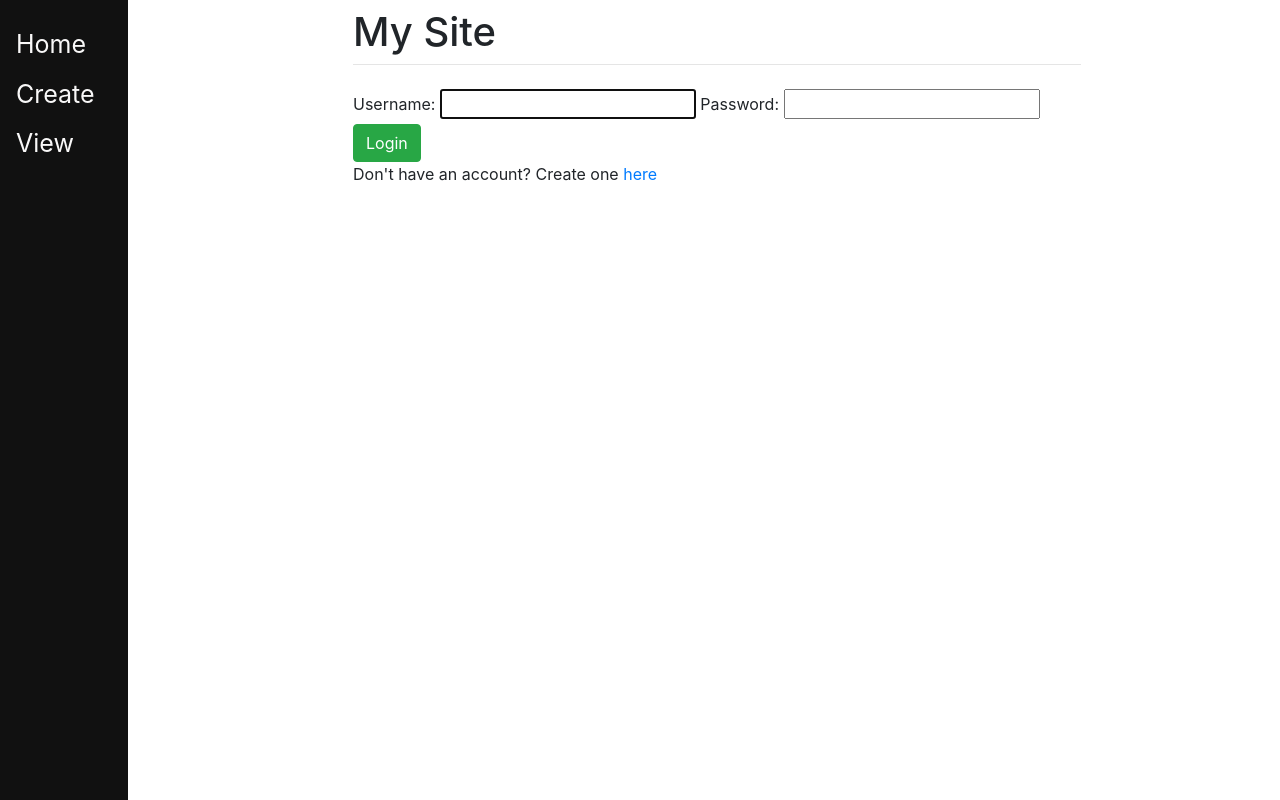
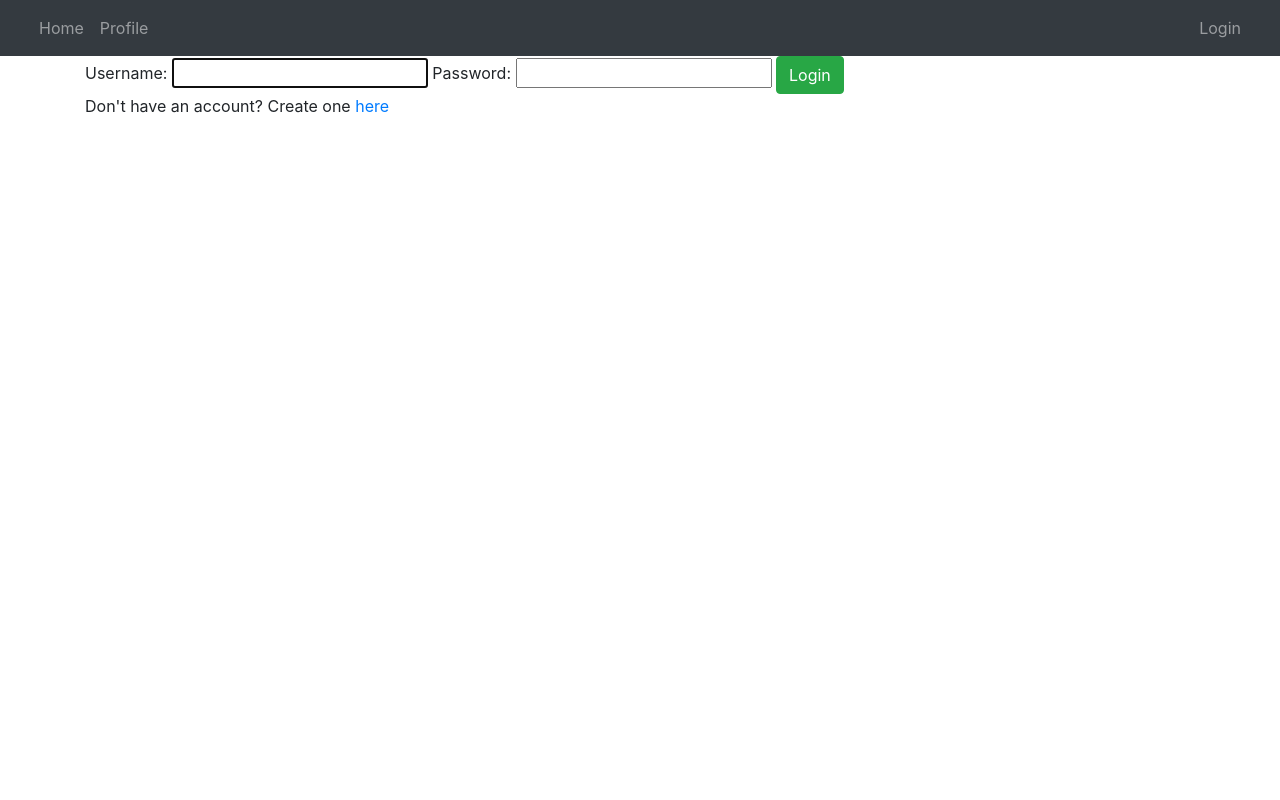
Before and after one commit to Geni-96/Patient-and-Insurance-Management-System, a Django app: page /login/ in a window 1280 px wide. Run offline with Django 4.2, Linux system fonts and the light colour scheme; some libraries are stand-ins or nearby versions.

Commit message:
Login/Signup using postgres

```diff
--- a/PNIM/PNIM/urls.py
+++ b/PNIM/PNIM/urls.py
@@ -1,4 +1,4 @@
-"""PNIM URL Configuration
+"""mysite URL Configuration
 
 The `urlpatterns` list routes URLs to views. For more information please see:
     https://docs.djangoproject.com/en/4.1/topics/http/urls/
@@ -19,5 +19,5 @@ from django.urls import path, include
 urlpatterns = [
     path("admin/", admin.site.urls),
     path("", include("main.urls")),
-    path("",include("django.contrib.auth.urls")),
+    path("", include("django.contrib.auth.urls")),
 ]
--- a/PNIM/main/templates/main/base.html
+++ b/PNIM/main/templates/main/base.html
@@ -1,70 +1,44 @@
-<!doctype html>
-<html>
+<!DOCTYPE html>
+<html lang="en">
 <head>
-        <!-- <script src="https://cdn.tailwindcss.com"></script>
-        <script type="text/javascript" src="http://ajax.googleapis.com/ajax/libs/jquery/1.7.1/jquery.min.js"></script> -->
-        <link rel="stylesheet" href="https://cdn.jsdelivr.net/npm/bootstrap@4.0.0/dist/css/bootstrap.min.css" integrity="sha384-Gn5384xqQ1aoWXA+058RXPxPg6fy4IWvTNh0E263XmFcJlSAwiGgFAW/dAiS6JXm" crossorigin="anonymous">
-        <style>
-            .sidenav {
-                height:100%;
-                width:10%;
-                position: fixed;
-                z-index:1;
-                top:0;
-                left:0;
-                background-color: #111;
-                overflow-x: hidden;
-                padding-top: 20px;
-            }
-            .sidenav a{
-                padding: 6px 8px 6px 16px;
-                text-decoration: none;
-                font-size: 25px;
-                display: block;
-                color: #f9f8f8;
-            }
-
-            .sidenav a:hover
-            {
-                color:#a5a1a1;
-            }
-
-            .main
-            {
-                margin-left: 12%;
-                padding: 0px 10px;
-            }
-        </style>
-
-        <meta charset="utf-8">
-        <meta name="viewport" content="width=device-width, initial-scale=1, shrink-to-fit=no">
-
-        <link rel="stylesheet" href="https://cdn.jsdelivr.net/npm/bootstrap@4.3.1/dist/css/bootstrap.min.css" integrity="sha384-ggOyR0iXCbMQv3Xipma34MD+dH/1fQ784/j6cY/iJTQUOhcWr7x9JvoRxT2MZw1T" crossorigin="anonymous">
-
-        <title>{% block title %}Base Title{% endblock %}</title>
+    <meta charset="UTF-8">
+    <meta http-equiv="X-UA-Compatible" content="IE=edge">
+    <meta name="viewport" content="width=device-width, initial-scale=1.0">
+    <link rel="stylesheet" href="https://cdn.jsdelivr.net/npm/bootstrap@4.4.1/dist/css/bootstrap.min.css" integrity="sha384-Vkoo8x4CGsO3+Hhxv8T/Q5PaXtkKtu6ug5TOeNV6gBiFeWPGFN9MuhOf23Q9Ifjh" crossorigin="anonymous">
+    <title>{% block title %}{% endblock %}</title>
 </head>
 <body>
-        <div class="sidenav">
-            <a href="/home">Home</a>
-            <a href="/create">Create</a>
-            <a href="/2">View</a>
+    <nav class="navbar navbar-expand-lg navbar-dark bg-dark">
+        <div class="container-fluid">
+            <div>
+                <ul class="navbar-nav">
+                    <li class="nav-item">
+                        <a class="nav-link" href="/home">Home</a>
+                    </li>
+                    <li class="nav-item">
+                        <a class="nav-link" href="/home">Profile</a>
+                    </li>
+                </ul>
             </div>
-
-        <div id="content", name="content", class="main">
-            <div class="row justify-content-center">
-                <div class="col-8">
-                    <h1 class="mt-2">My Site</h1>
-                    <hr class="mt-0 mb-4">
-                        {% block content %}
-                            BASE BLOCK
-                        {% endblock %}
+            <div>
+                <ul class="navbar-nav">
+                    {% if user.is_authenticated %}
+                    <span class="navbar-text"> Logged in as {{user.username}} | </span>
+                    <li class="nav-item">
+                        <a class="nav-link" href="/logout">Logout</a>
+                    </li>
+                    {% else %}
+                    <li class="nav-item">
+                        <a class="nav-link" href="/login">Login</a>
+                    </li>
+                    {% endif %}
+                </ul>
             </div>
         </div>
+    </nav>
+    <div class="container">
+        {% block content %} {% endblock %}
     </div>
-
-        <script src="https://code.jquery.com/jquery-3.3.1.slim.min.js" integrity="sha384-q8i/X+965DzO0rT7abK41JStQIAqVgRVzpbzo5smXKp4YfRvH+8abtTE1Pi6jizo" crossorigin="anonymous"></script>
-        <script src="https://cdn.jsdelivr.net/npm/popper.js@1.14.7/dist/umd/popper.min.js" integrity="sha384-UO2eT0CpHqdSJQ6hJty5KVphtPhzWj9WO1clHTMGa3JDZwrnQq4sF86dIHNDz0W1" crossorigin="anonymous"></script>
-        <script src="https://cdn.jsdelivr.net/npm/bootstrap@4.3.1/dist/js/bootstrap.min.js" integrity="sha384-JjSmVgyd0p3pXB1rRibZUAYoIIy6OrQ6VrjIEaFf/nJGzIxFDsf4x0xIM+B07jRM" crossorigin="anonymous"></script>
-
+    <script src="https://cdn.jsdelivr.net/npm/bootstrap@4.4.1/dist/js/bootstrap.min.js" integrity="sha384-wfSDF2E50Y2D1uUdj0O3uMBJnjuUD4Ih7YwaYd1iqfktj0Uod8GCExl3Og8ifwB6" crossorigin="anonymous"></script>
 </body>
 </html>
--- a/PNIM/main/urls.py
+++ b/PNIM/main/urls.py
@@ -2,7 +2,7 @@ from django.urls import path
 from . import views
 
 urlpatterns = [
-    path("", views.index, name="index"),
-    path("register", views.register, name="register"),
-    #path("login", views.login, name="login"),
+    path("",views.home,name="home"),
+    path("home",views.home,name="home"),
+    path("signup",views.signup,name="signup"),
 ]
```
Also changed, not shown: PNIM/PNIM/settings.py (+13 -7 lines), PNIM/main/forms.py (+10 -10 lines), PNIM/main/templates/main/home.html (added, +8 -0 lines), PNIM/main/templates/main/register.html (deleted, +0 -11 lines), PNIM/main/templates/registration/signup.html (renamed from my-app/src/index.js, +11 -13 lines), PNIM/main/views.py (+16 -15 lines), PNIM/db.sqlite3, 1 other file. Lines whose indentation alone changed are shown as unchanged.
